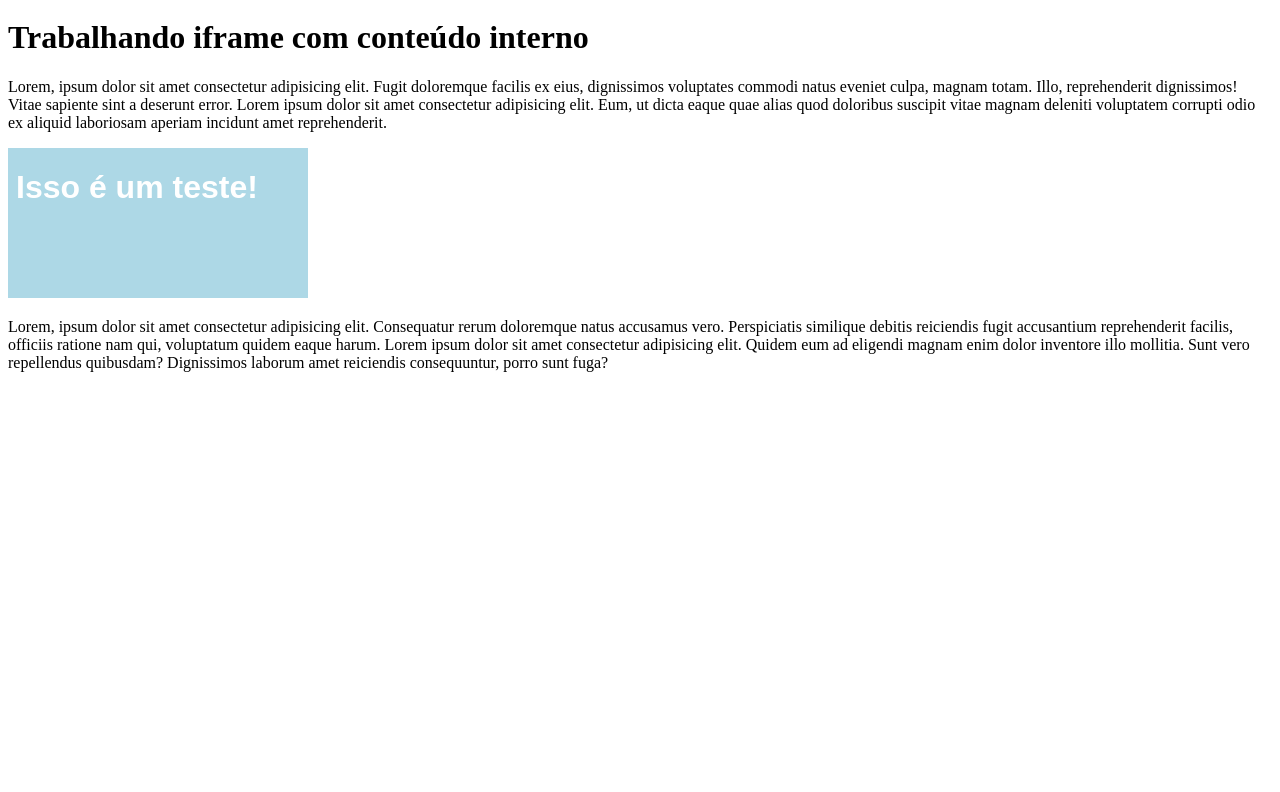
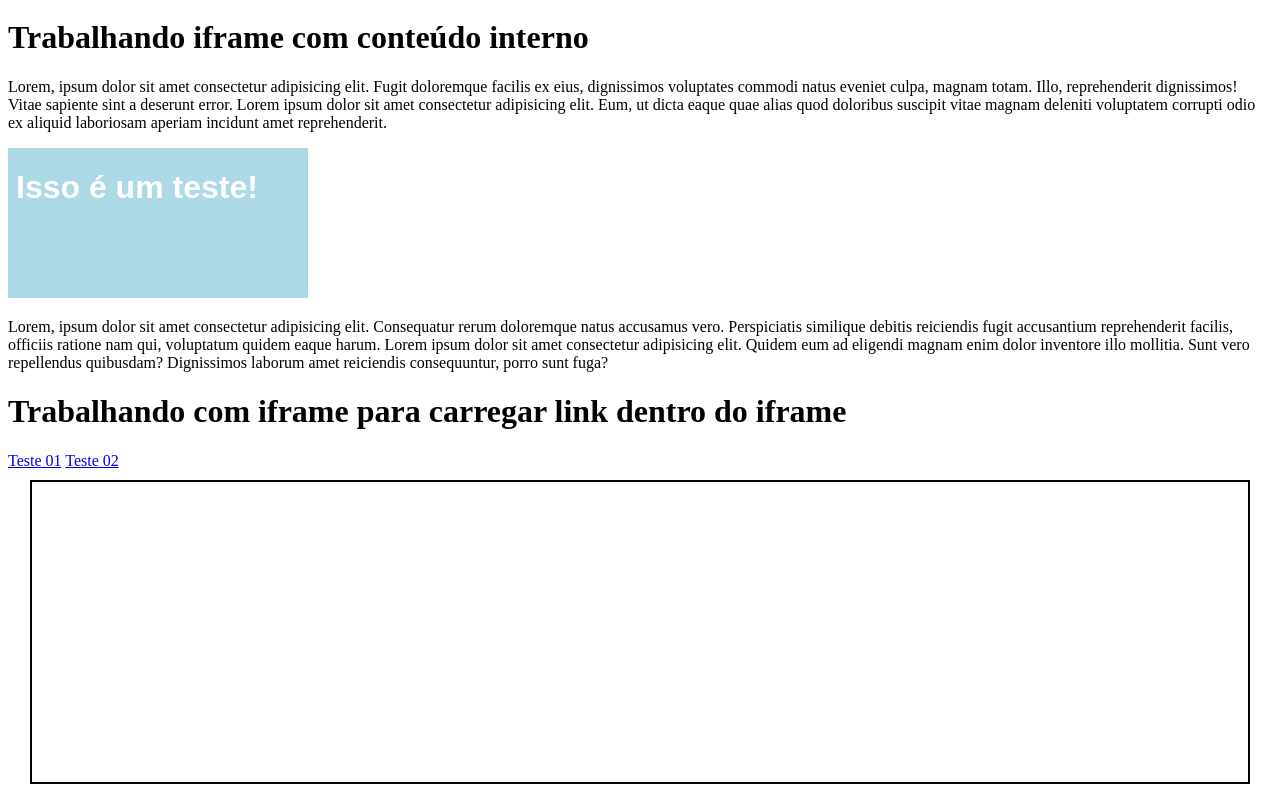
Before and after one commit to brunovioti/html_css, a plain HTML site: page exercicios/19-iframe/index.html in a window 1280 px wide. Shown: the part 1106-1898 px from the top of the page. Before the commit the page ends 1494 px from the top, so only its background shows below. Drawn offline with Linux system fonts and the light colour scheme.

Commit message:
puxando link no iframe com target

```diff
--- a/exercicios/19-iframe/index.html
+++ b/exercicios/19-iframe/index.html
@@ -5,6 +5,16 @@
     <meta http-equiv="X-UA-Compatible" content="IE=edge">
     <meta name="viewport" content="width=device-width, initial-scale=1.0">
     <title>Estudos de iframe</title>
+    <style>
+        iframe#tela {
+            display: block;
+            margin: auto;
+            margin-top: 10px;
+            border: 2px solid black;
+            height: 300px;
+            width: 95vw;
+        }
+    </style>
 </head>
 <body>
     <h1>Testando o uso de um iframe</h1>
@@ -25,5 +35,9 @@
     <p>Lorem, ipsum dolor sit amet consectetur adipisicing elit. Fugit doloremque facilis ex eius, dignissimos voluptates commodi natus eveniet culpa, magnam totam. Illo, reprehenderit dignissimos! Vitae sapiente sint a deserunt error. Lorem ipsum dolor sit amet consectetur adipisicing elit. Eum, ut dicta eaque quae alias quod doloribus suscipit vitae magnam deleniti voluptatem corrupti odio ex aliquid laboriosam aperiam incidunt amet reprehenderit.</p>
     <iframe src="teste.html" frameborder="0"></iframe>
     <p>Lorem, ipsum dolor sit amet consectetur adipisicing elit. Consequatur rerum doloremque natus accusamus vero. Perspiciatis similique debitis reiciendis fugit accusantium reprehenderit facilis, officiis ratione nam qui, voluptatum quidem eaque harum. Lorem ipsum dolor sit amet consectetur adipisicing elit. Quidem eum ad eligendi magnam enim dolor inventore illo mollitia. Sunt vero repellendus quibusdam? Dignissimos laborum amet reiciendis consequuntur, porro sunt fuga?</p>
+    <h1>Trabalhando com iframe para carregar link dentro do iframe</h1>
+    <a href="teste.html" target="tela">Teste 01</a>
+    <a href="teste02.html" target="tela">Teste 02</a> <!--target puxa o name da ancora-->
+    <iframe src="" id="tela" name="tela"></iframe>
 </body>
 </html>
```
Also changed, not shown: exercicios/19-iframe/teste02.html (added, +18 -0 lines).
